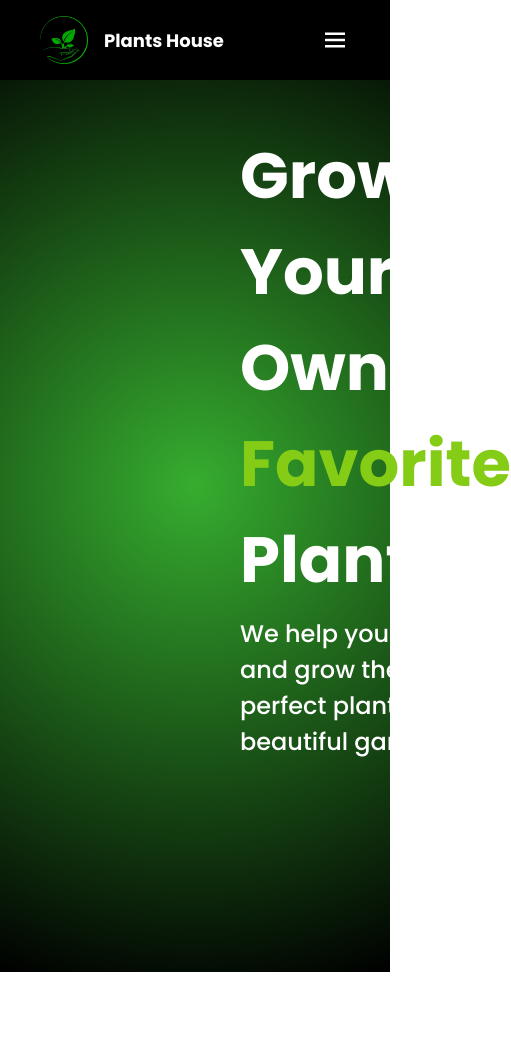
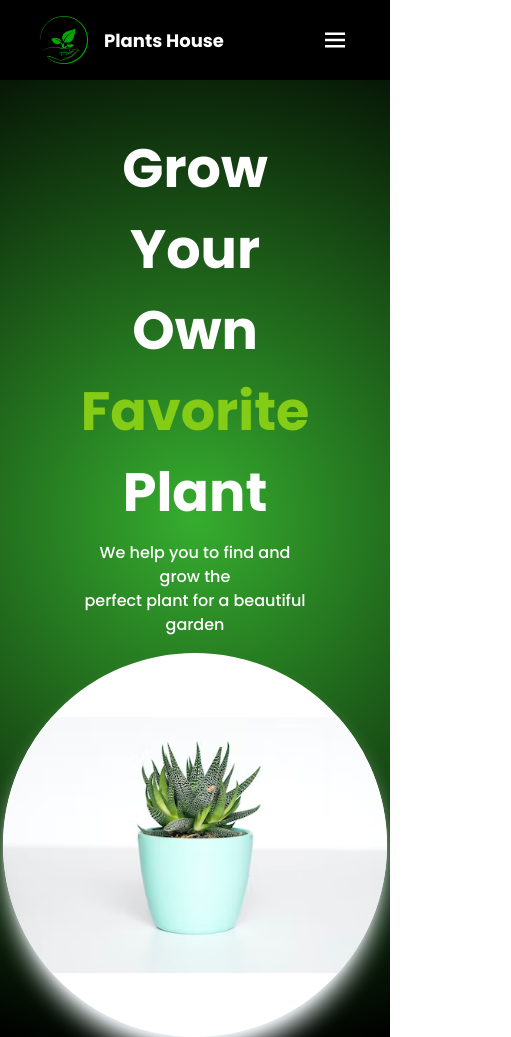
Before and after one commit to felipeVerger/Plants-House, a React (Vite) app: page / in a window 390 px wide. Shown: the whole page, 511 px wide, since content can reach past the window. Before the commit the page ends 972 px from the top, so only its background shows below. Built offline with nearby package versions, Linux system fonts and the light colour scheme.

Commit message:
hero section is responsive now

```diff
--- a/src/components/Hero.tsx
+++ b/src/components/Hero.tsx
@@ -3,18 +3,18 @@ import { heroCards } from "../constants"
 
 const Hero = () => {
   return (
-    <section className='w-full h-screen relative mx-auto'>
-      <div className='w-full flex justify-between items-center mt-12 px-60'>
-        <div className='flex flex-col justify-start items-start gap-2'>
-          <h1 className='text-white text-[64px] font-bold'>Grow Your <br/>Own <span className='text-lime-500'>Favorite</span> <br/>Plant</h1>
-          <p className='text-white text-[24px] font-medium'>We help you to find and grow the<br/> perfect plant for a beautiful garden</p>
+    <section className='w-full h-full relative mx-auto lg:h-screen'>
+      <div className='w-full flex flex-col lg:flex-row justify-between items-center gap-4 mt-12 px-24 md:px-36 xl:px-60'>
+        <div className='flex flex-col  text-center gap-2 lg:text-left'>
+          <h1 className='text-white text-[54px] font-bold xl:text-[64px]'>Grow Your <br/>Own <span className='text-lime-500'>Favorite</span> <br/>Plant</h1>
+          <p className='text-white text-[16px] font-medium xl:text-[24px]'>We help you to find and grow the<br/> perfect plant for a beautiful garden</p>
         </div>
         <div className="bg-white w-96 h-96 rounded-full overflow-hidden shadow-xl shadow-slate-100">
           <img src={heroImage} alt="hero" className="w-full h-full object-contain"/>
         </div>
       </div>
 
-      <div className="w-full absolute bottom-0 flex justify-between items-center gap-9 px-56">
+      <div className="w-full absolute bottom-0 justify-between items-center gap-9 px-56 hidden 2xl:flex">
         {heroCards.map((hero) => (
           <div key={hero.id} className="bg-white w-48 h-64 rounded-t-full overflow-hidden">
             <img src={hero.image} alt="hero-card" className="w-full h-full object-contain"/>
--- a/tailwind.config.cjs
+++ b/tailwind.config.cjs
@@ -9,6 +9,22 @@ module.exports = {
         tertiary: ""
       }
     },
+    screens: {
+      'sm': '640px',
+      // => @media (min-width: 640px) { ... }
+
+      'md': '768px',
+      // => @media (min-width: 768px) { ... }
+
+      'lg': '1024px',
+      // => @media (min-width: 1024px) { ... }
+
+      'xl': '1280px',
+      // => @media (min-width: 1280px) { ... }
+
+      '2xl': '1436px',
+      // => @media (min-width: 1536px) { ... }
+    }
   },
   plugins: [],
 }
```
